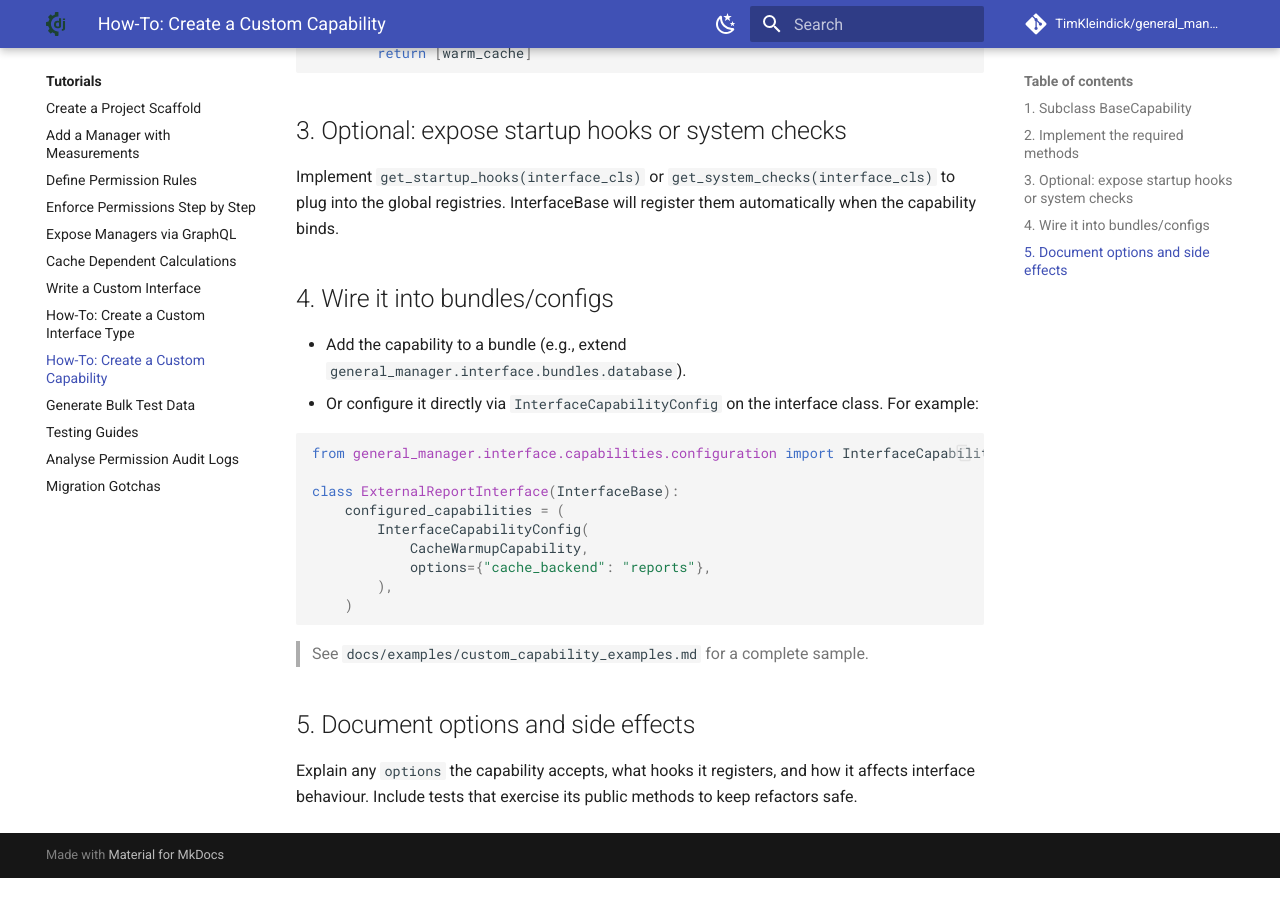
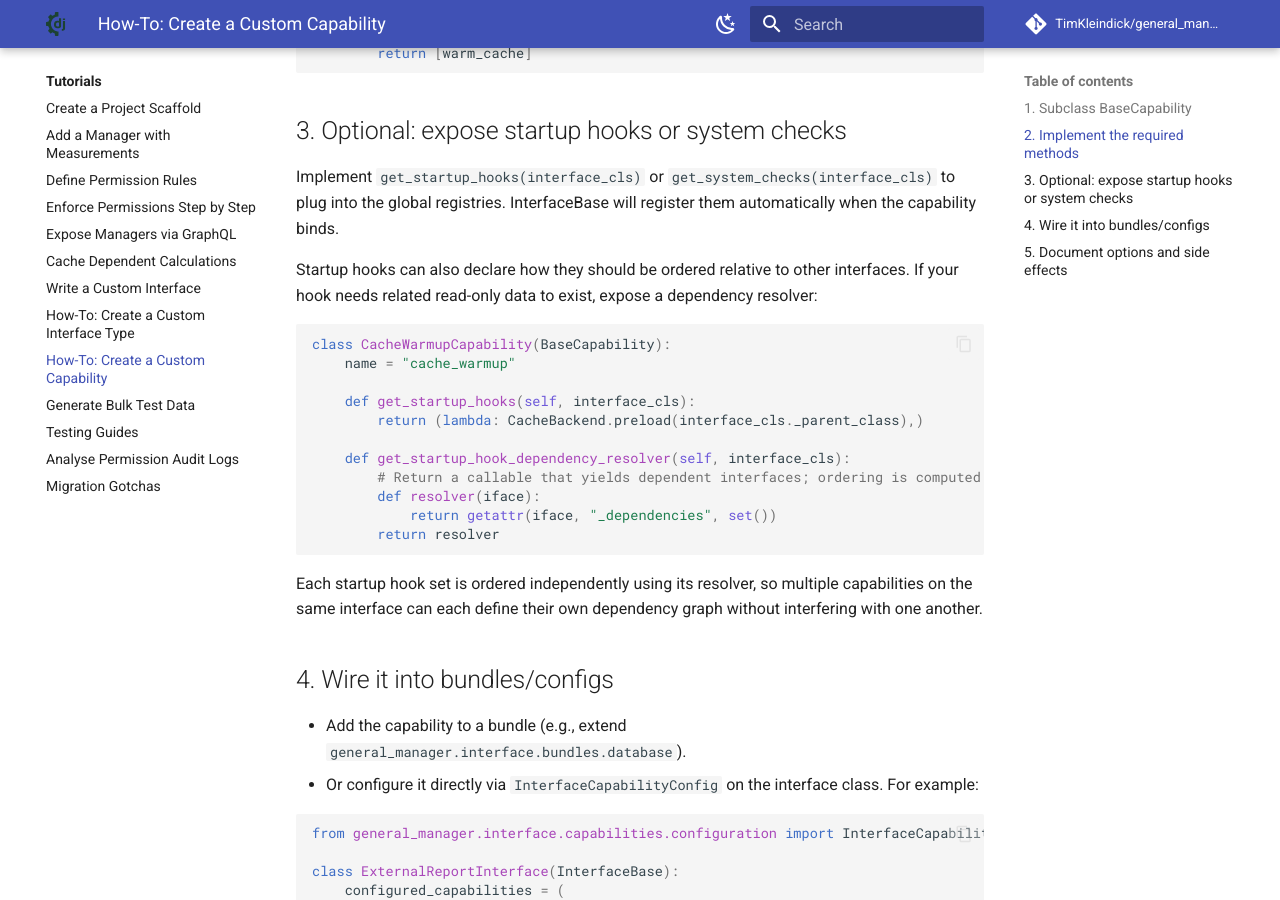
Before and after one commit to TimKleindick/general_manager, an MkDocs documentation site: the page built from docs/howto/create_custom_capability.md, in a window 1280 px wide and 900 px high, scrolled down 754 px. Built offline with MkDocs 1.6.1 and Material for MkDocs 9.7.7, drawn with Linux system fonts in a browser that asks for light colours; comment, search, counter and statistics services are not loaded; before the commit the page ends 1632 px from its top, so only the background shows below that.

Commit message:
docs: add support for custom ordering of startup hooks with dependency resolvers

````diff
--- a/docs/howto/create_custom_capability.md
+++ b/docs/howto/create_custom_capability.md
@@ -30,6 +30,24 @@ class CacheWarmupCapability(BaseCapability):
 
 Implement `get_startup_hooks(interface_cls)` or `get_system_checks(interface_cls)` to plug into the global registries. InterfaceBase will register them automatically when the capability binds.
 
+Startup hooks can also declare how they should be ordered relative to other interfaces. If your hook needs related read-only data to exist, expose a dependency resolver:
+
+```python
+class CacheWarmupCapability(BaseCapability):
+    name = "cache_warmup"
+
+    def get_startup_hooks(self, interface_cls):
+        return (lambda: CacheBackend.preload(interface_cls._parent_class),)
+
+    def get_startup_hook_dependency_resolver(self, interface_cls):
+        # Return a callable that yields dependent interfaces; ordering is computed per hook set.
+        def resolver(iface):
+            return getattr(iface, "_dependencies", set())
+        return resolver
+```
+
+Each startup hook set is ordered independently using its resolver, so multiple capabilities on the same interface can each define their own dependency graph without interfering with one another.
+
 ## 4. Wire it into bundles/configs
 
 - Add the capability to a bundle (e.g., extend `general_manager.interface.bundles.database`).
````
Also changed, not shown: docs/adr/0004-startup-hooks.md (+3 -3 lines), docs/examples/index.md (+1 -0 lines), docs/examples/startup_hooks.md (added, +64 -0 lines).
